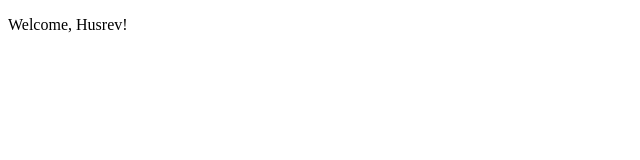
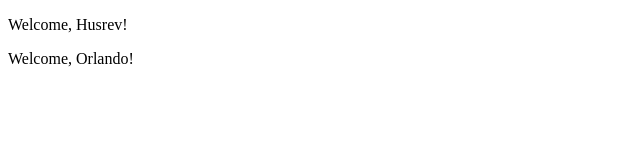
Before and after one commit to hsrvms/develhope-exercises, a React (Vite) app in the folder React/: page / in a window 1280 px wide. Shown: the top 160 px of the page, without its empty margins (0-640 px from the left). Built offline with nearby package versions, Linux system fonts and the light colour scheme.

Commit message:
17-props

```diff
--- a/React/src/App.jsx
+++ b/React/src/App.jsx
@@ -7,6 +7,7 @@ const App = () => {
 	return (
 		<div>
 			<Welcome name="Husrev" />
+			<Welcome />
 		</div>
 	);
 };
--- a/React/src/components/Welcome.jsx
+++ b/React/src/components/Welcome.jsx
@@ -1,4 +1,4 @@
-export default function Welcome({ name }) {
+export default function Welcome({ name="Orlando" }) {
 
   return <p>Welcome, {name}!</p>
 
```
